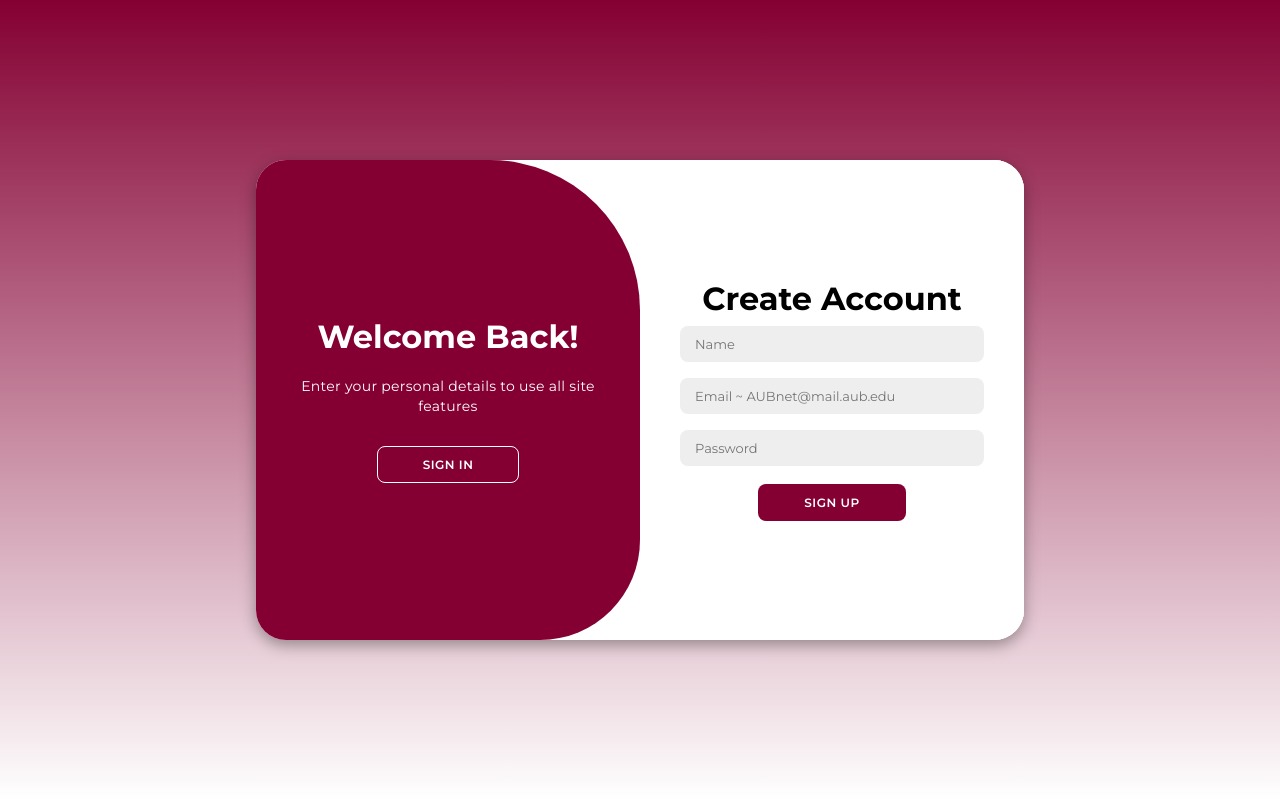
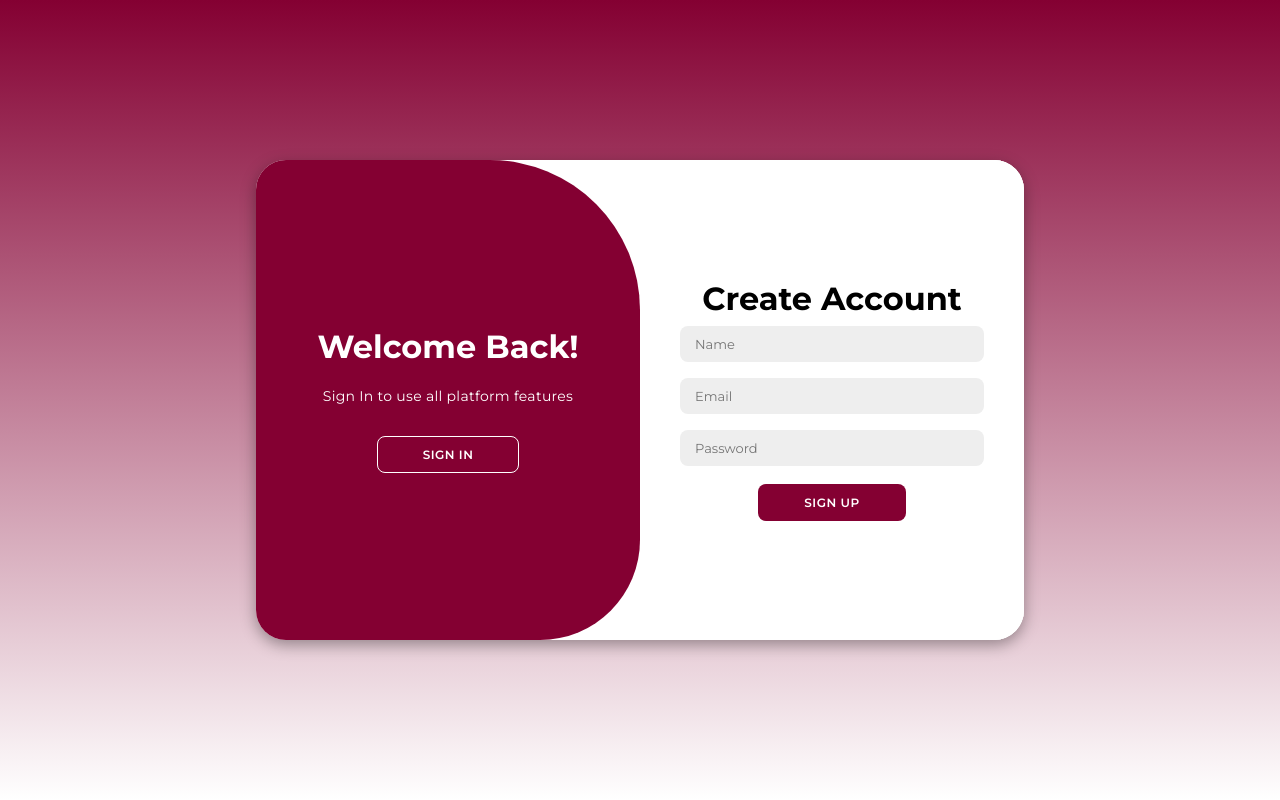
Before and after one commit to omarabbas1/Aubify, a React (Create React App) app: page / in a window 1280 px wide. Both pictures are taken after a click on the button "SIGN UP". Built offline with nearby package versions, Linux system fonts and the light colour scheme.

Commit message:
landing page changes

```diff
--- a/src/components/SigninSignup/SigninSignup.jsx
+++ b/src/components/SigninSignup/SigninSignup.jsx
@@ -277,7 +277,7 @@ function SigninSignup({ user, setUser }) {
             />
             <input
               type="email"
-              placeholder="Email ~ AUBnet@mail.aub.edu"
+              placeholder="Email"
               value={signupEmail}
               onChange={(e) => setSignupEmail(e.target.value)}
               required
@@ -318,7 +318,7 @@ function SigninSignup({ user, setUser }) {
           <div className="toggle">
             <div className={`toggle-panel toggle-left ${activeContainer}`}>
               <h1>Welcome Back!</h1>
-              <p>Enter your personal details to use all site features</p>
+              <p>Sign In to use all platform features</p>
               <button className="hidden" onClick={handleSigninClick}>
                 Sign In
               </button>
@@ -326,7 +326,8 @@ function SigninSignup({ user, setUser }) {
             <div className={`toggle-panel toggle-right ${activeContainer}`}>
               <h1>Hello, Student!</h1>
               <p>
-                Register with your personal details to use all site features
+                Sign Up to use all site features and make sure to use your AUB
+                email
               </p>
               <button className="hidden" onClick={handleRegisterClick}>
                 Sign Up
```
